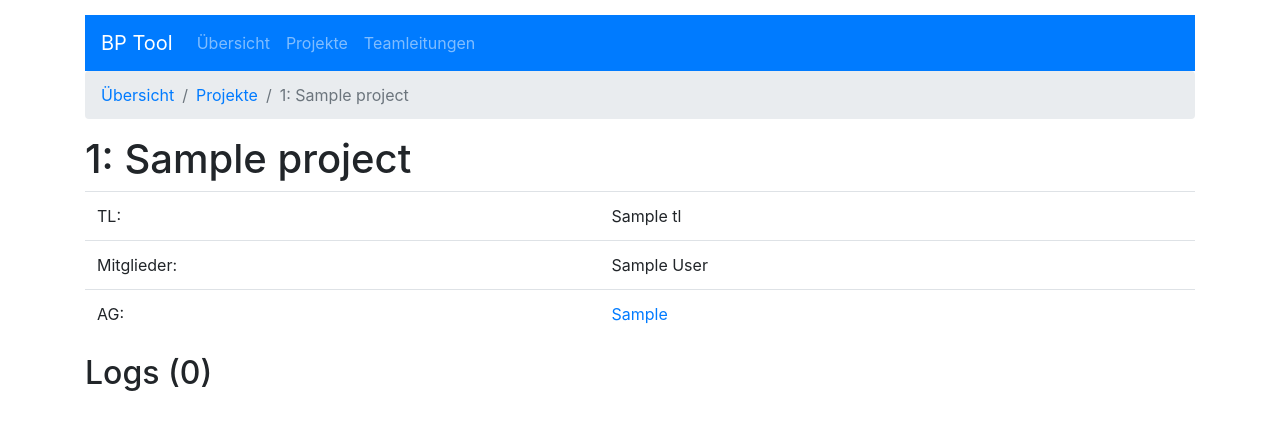
After one commit to Jonas-July/bp-tool, a Django app: page /project/1/ in a window 1280 px wide. The commit adds this page. Shown: the top 430 px of the page. Run offline with Django 3.2, Linux system fonts and the light colour scheme; tables that the repository leaves empty hold one stand-in row (values such as "Sample post"); data that the repository does not hold is empty; some libraries are stand-ins or nearby versions.

Commit message:
Add further views: TL list and details, project details
Improve existing views
Improve TL log model (add reverse ordering)

```diff
--- a/bp/models.py
+++ b/bp/models.py
@@ -88,6 +88,7 @@ class TLLog(models.Model):
     class Meta:
         verbose_name = "TL Log"
         verbose_name_plural = "TL Logs"
+        ordering = ['-timestamp']
 
     bp = models.ForeignKey(BP, on_delete=models.CASCADE)
     group = models.ForeignKey(Project, on_delete=models.CASCADE)
--- a/bp/templates/bp/base.html
+++ b/bp/templates/bp/base.html
@@ -17,6 +17,8 @@
 
     <link rel="stylesheet" href="{% static 'bp/css/custom.css' %}">
 
+    <script src="{% static 'bp/vendor/turbo/turbo.es2017-esm.js' %}"></script>
+
     {% block imports %}{% endblock %}
 </head>
 <body>
--- a/bp/templates/bp/navbar.html
+++ b/bp/templates/bp/navbar.html
@@ -12,6 +12,7 @@
       <li class="nav-item">
         <a class="nav-link" href="{% url "bp:project_list" %}">Projekte</a>
       </li>
+        <li class="nav-item"><a href="{% url 'bp:tl_list' %}" class="nav-link">Teamleitungen</a></li>
     </ul>
   </div>
 </nav>
--- /dev/null
+++ b/bp/templates/bp/project.html
@@ -0,0 +1,29 @@
+{% extends "bp/base.html" %}
+
+{% block breadcrumbs %}
+    <li class="breadcrumb-item"><a href="{% url "bp:index" %}">Übersicht</a></li>
+    <li class="breadcrumb-item"><a href="{% url "bp:project_list" %}">Projekte</a></li>
+    <li class="breadcrumb-item active">{{ project.nr }}: {{ project.title }}</li>
+{% endblock %}
+
+
+{% block content %}
+    <h1>{{ project.nr }}: {{ project.title }}</h1>
+
+    <table class="table">
+        <tr>
+            <td>TL:</td><td>{{ project.tl }}</td>
+        </tr>
+        <tr>
+            <td>Mitglieder:</td><td>{{ project.student_list }}</td>
+        </tr>
+        <tr>
+            <td>AG:</td><td><a href="mailto:{{ project.ag_mail }}">{{ project.ag }}</a></td>
+        </tr>
+    </table>
+
+    <h2>Logs ({{ project.tllog_set.count }})</h2>
+
+    {% include "bp/render_logs.html" with logs=project.tllog_set.all %}
+
+{% endblock %}
--- a/bp/templates/bp/project_overview.html
+++ b/bp/templates/bp/project_overview.html
@@ -22,8 +22,8 @@
         <tbody>
         {% for project in projects %}
             <tr>
-                <td>{{ project.nr }}</td>
-                <td>{{ project.title }}</td>
+                <td><a href="{% url 'bp:project_detail' project.pk %}">{{ project.nr }}</a></td>
+                <td><a href="{% url 'bp:project_detail' project.pk %}">{{ project.title }}</a></td>
                 <td>{{ project.tl }}</td>
                 <td><a href="mailto:{{ project.ag_mail }}">{{ project.ag }}</a></td>
                 <td>{{ project.student_list }}</td>
--- /dev/null
+++ b/bp/templates/bp/render_logs.html
@@ -0,0 +1,8 @@
+<table class="table">
+    {% for tllog in logs %}
+        <tr {% if tllog.requires_attention %} class="table-warning" {% endif %}>
+            <td>{{ tllog.simple_timestamp }}</td>
+            <td>Sample text goes here...</td>
+        </tr>
+    {% endfor %}
+</table>
--- a/bp/urls.py
+++ b/bp/urls.py
@@ -1,10 +1,13 @@
 from django.urls import path
 
-from bp.views import IndexView, ProjectListView
+from bp.views import IndexView, ProjectListView, ProjectView, TLView, TLListView
 
 app_name = "bp"
 
 urlpatterns = [
     path('', IndexView.as_view(), name="index"),
-    path('projects/', ProjectListView.as_view(), name="project_list"),
+    path('project/', ProjectListView.as_view(), name="project_list"),
+    path('project/<pk>/', ProjectView.as_view(), name="project_detail"),
+    path('tl/', TLListView.as_view(), name="tl_list"),
+    path('tl/<pk>/', TLView.as_view(), name="tl_detail"),
 ]
--- a/bp/views.py
+++ b/bp/views.py
@@ -1,4 +1,4 @@
-from django.views.generic import TemplateView, ListView
+from django.views.generic import TemplateView, ListView, DetailView
 
 from bp.models import BP, Project, Student, TL
 
@@ -40,3 +40,21 @@ class ProjectListView(FilterByActiveBPMixin, ListView):
     model = Project
     template_name = "bp/project_overview.html"
     context_object_name = "projects"
+
+
+class ProjectView(DetailView):
+    model = Project
+    template_name = "bp/project.html"
+    context_object_name = "project"
+
+
+class TLListView(FilterByActiveBPMixin, ListView):
+    model = TL
+    template_name = "bp/tl_overview.html"
+    context_object_name = "tls"
+
+
+class TLView(DetailView):
+    model = TL
+    template_name = "bp/tl.html"
+    context_object_name = "tl"
```
Also changed, not shown: bp/templates/bp/index.html (+5 -5 lines), bp/templates/bp/tl.html (added, +37 -0 lines), bp/templates/bp/tl_overview.html (added, +35 -0 lines).
